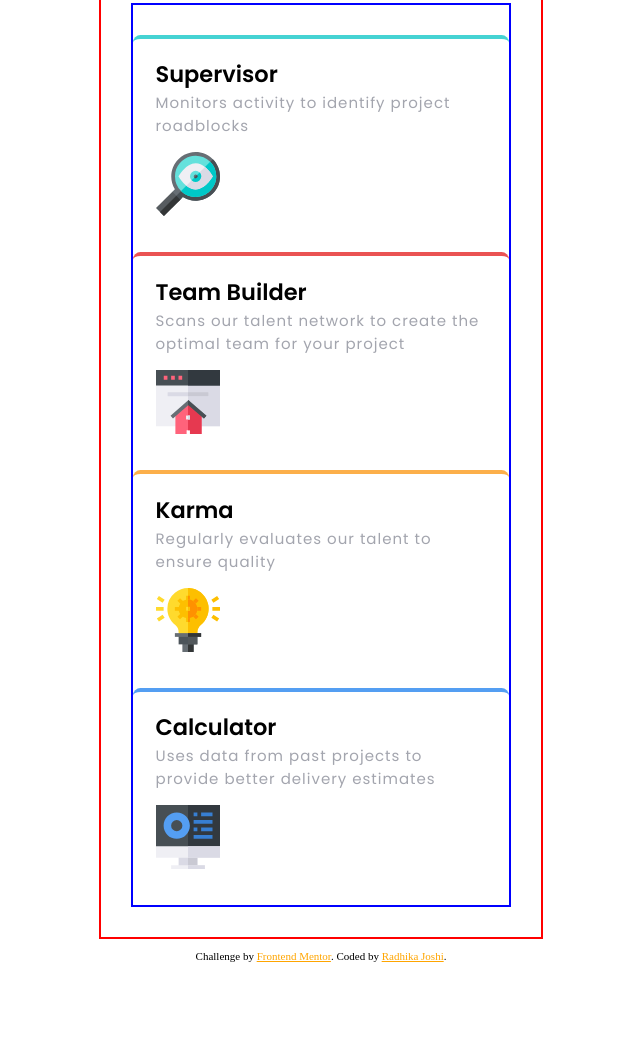
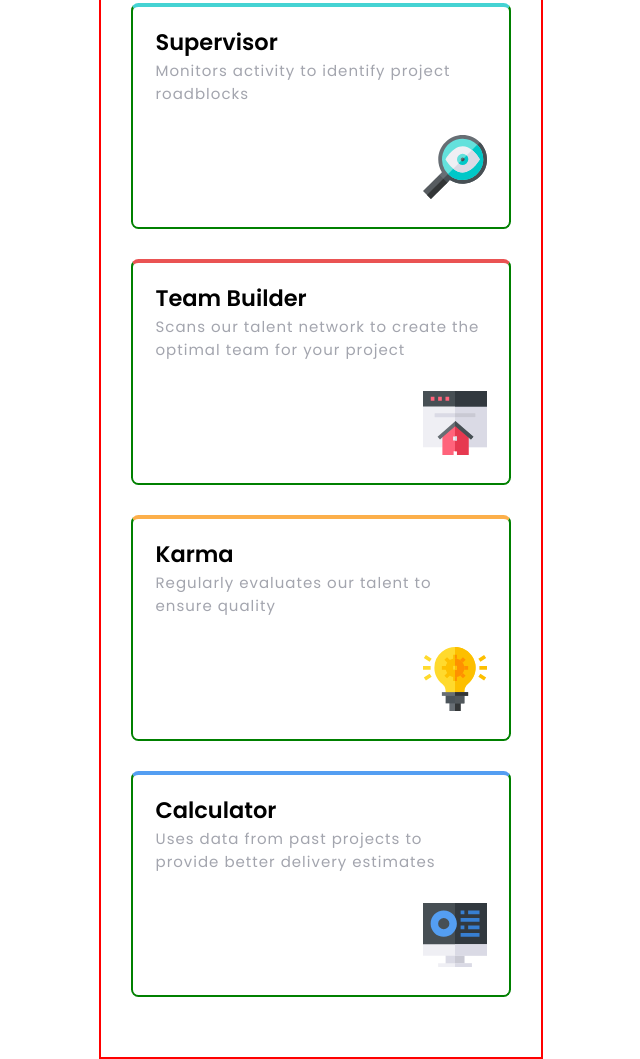
Before and after one commit to RadhikaRJ/four_card_feature_section, a plain HTML site: page index.html in a window 1280 px wide. Shown: the part 304-1363 px from the top of the page, without its empty margins (319-959 px from the left). Before the commit the page ends 1277 px from the top, so only its background shows below. Drawn offline with Linux system fonts and the light colour scheme.

Commit message:
design: position images in subsection

```diff
--- a/index.html
+++ b/index.html
@@ -26,25 +26,25 @@
         <div class="sub-sections sub-section1">
           <h2 class="sub-section-heading">Supervisor</h2>
           <p class="sub-section-description">Monitors activity to identify project roadblocks</p>
-          <img src="images/icon-supervisor.svg">
+          <p><img src="images/icon-supervisor.svg"></p>
         </div>
 
         <div class="sub-sections sub-section2">
           <h2 class="sub-section-heading">Team Builder</h2>
           <p class="sub-section-description">Scans our talent network to create the optimal team for your project</p>
-          <img src="images/icon-team-builder.svg">
+          <p><img src="images/icon-team-builder.svg"></p>
         </div>
 
         <div class="sub-sections sub-section3">
           <h2 class="sub-section-heading">Karma</h2>
           <p class="sub-section-description">Regularly evaluates our talent to ensure quality</p>
-          <img src="images/icon-karma.svg">
+          <p><img src="images/icon-karma.svg"></p>
         </div>
 
         <div class="sub-sections sub-section4">
           <h2 class="sub-section-heading"> Calculator</h2>
           <p class="sub-section-description">Uses data from past projects to provide better delivery estimates</p>
-          <img src="images/icon-calculator.svg">
+         <p><img src="images/icon-calculator.svg"></p>
         </div>
       </div>
 
--- a/styles.css
+++ b/styles.css
@@ -48,16 +48,24 @@ body {
 }
 
 .subsection-container {
-    border: 2px solid blue;
+    /* border: 2px solid blue; */
 }
 
 .sub-sections {
-    /* border: 2px solid green; */
+    border: 2px solid green;
     margin-top: 2em;
     margin-bottom: 2em;
     padding-left: 1.5em;
     padding-right: 1.5em;
     border-radius: 0.5em;
+    height:220px;
+}
+
+.sub-sections >p>img{
+    /* border: 2px solid green; */
+    position:relative;
+    float: right;
+    margin-top:1em;
 }
 
 .sub-section-heading{
```
